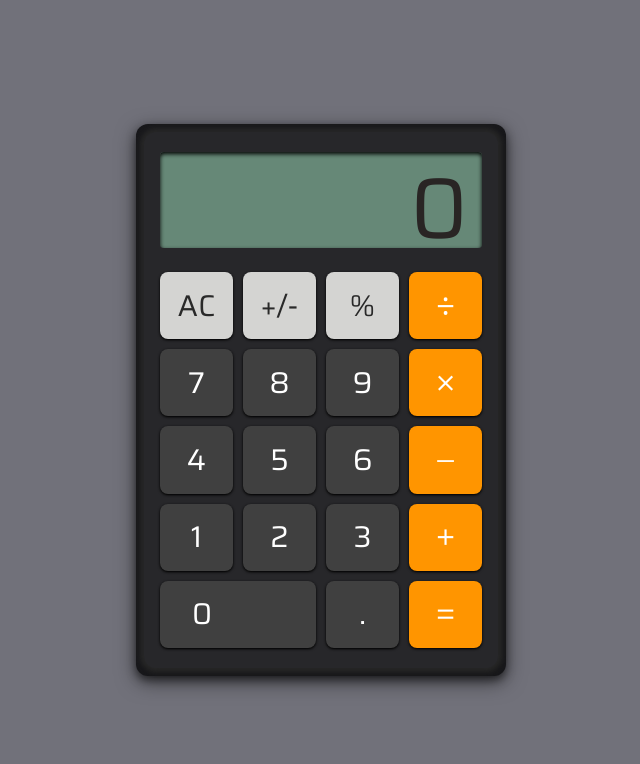
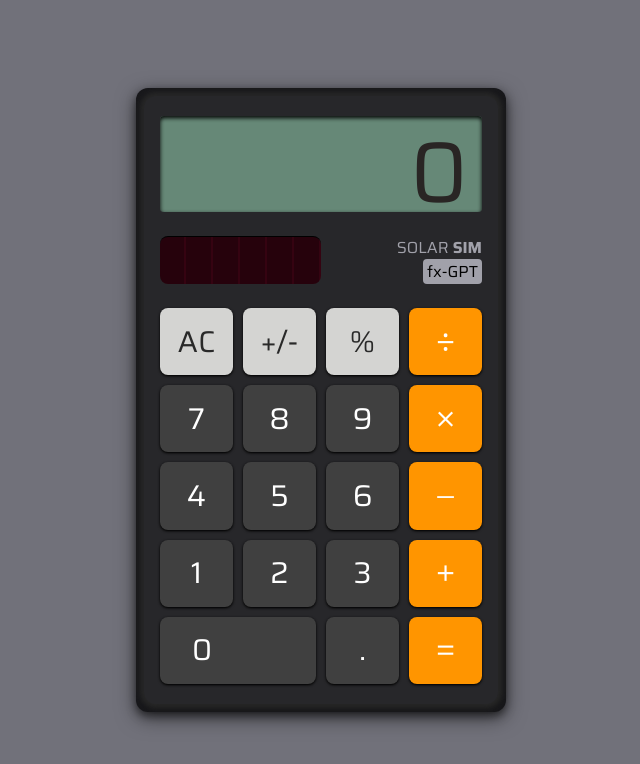
Before and after one commit to simoncragg/calculator-app, a React (Vite) app: page / in a window 1280 px wide. Shown: the top 764 px of the page, without its empty margins (319-959 px from the left). Built offline with nearby package versions, Linux system fonts and the light colour scheme.

Commit message:
style: add decorative solar panel and product label

```diff
--- a/src/components/Calculator.tsx
+++ b/src/components/Calculator.tsx
@@ -2,6 +2,8 @@ import { useReducer } from "react";
 import Display from "./Display";
 import Button from "./Button";
 import OperatorButton from "./OperatorButton";
+import ProductLabel from "./ProductLabel";
+import SolarPanel from "./SolarPanel";
 import calcReducer from "../reducers/calcReducer";
 import { ActionTypes, INVERT_SYMBOL } from "../constants";
 
@@ -54,6 +56,11 @@ const Calculator = () => {
 
         <Display value={calc.output} lastInput={calc.lastInput} />
 
+        <div className="flex flex-row justify-between">
+          <SolarPanel />
+          <ProductLabel />
+        </div>
+
         <div className="w-full h-full grid grid-cols-4 grid-rows-5 gap-2.5">
           <Button className="fn" onClick={handleClearButtonClick}>{calc.output === "0" ? "AC" : "C"}</Button>
           <Button className="fn" onClick={handleInvertNumberButtonClick}>{INVERT_SYMBOL}</Button>
--- /dev/null
+++ b/src/components/ProductLabel.tsx
@@ -0,0 +1,15 @@
+const ProductLabel = () => {
+  return (
+      <div className="flex flex-col">
+          <div className="flex flex-row text-zinc-400">
+            <span className="mr-1">SOLAR</span>
+            <strong>SIM</strong>
+          </div>
+          <div className="self-end">
+            <span className="px-1 text-center bg-zinc-400 rounded text-black">fx-GPT</span>
+          </div>
+      </div>
+  );
+}
+
+export default ProductLabel;
--- /dev/null
+++ b/src/components/SolarPanel.tsx
@@ -0,0 +1,11 @@
+const SolarPanel = () => {
+    return (
+        <div
+            className="flex w-[50%] p-4 rounded-lg border-t border-black h-12 mb-6"
+            style={{
+                background: "repeating-linear-gradient(to left, #350311, #350311 2px, #26020C 2px, #26020C 27px)",
+            }}/>
+    );
+}
+
+export default SolarPanel;
```
